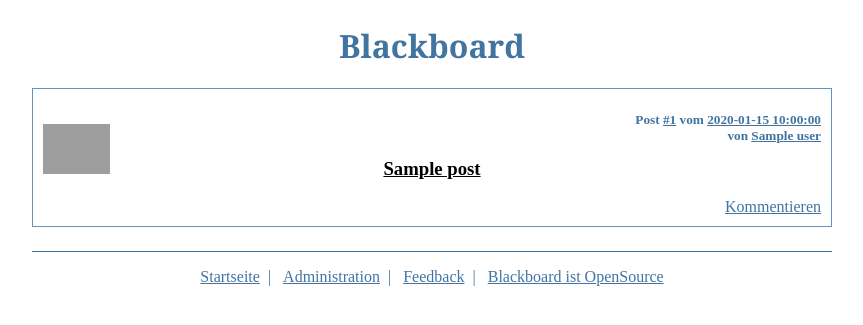
After one commit to davidnieder/blackboard, a Python web app: template templates/default/public_view.html in a window 1280 px wide. The commit adds this page. Shown: the top 325 px of the page, without its empty margins (96-959 px from the left). Run offline with Jinja, Linux system fonts and the light colour scheme; the template is opened without the code that fills it: most values are stand-ins (such as "Sample title", 1, 10 or a date in 2020); grey boxes are pictures that could not be loaded.

Commit message:
new feature: public links

```diff
--- a/database.py
+++ b/database.py
@@ -120,6 +120,9 @@ def commit( table, columnList, valueList ):
                  '(' + columnAmount + ')', valueList)
     g.db.commit()
 
+    cursor = g.db.execute('SELECT last_insert_rowid()')
+    return cursor.fetchone()
+
 def delete( table, column, condition ):
     pass
 
--- a/dbschema.sql
+++ b/dbschema.sql
@@ -41,3 +41,9 @@ create table users  (
     style string,
     template string
 );
+
+drop table if exists public_posts;
+create table public_posts   (
+    public_id string,
+    post_id string
+);
--- a/static/style/default/default.css
+++ b/static/style/default/default.css
@@ -159,6 +159,12 @@ div.post  {
     margin-top: 2px;
     border-style: none;
 }
+.post.public_link_field {
+    text-align: right;
+    border-style: none;
+    margin-left: 10px;
+    margin-right: 10px;
+}
 
 div#pagelinks   {
     clear: right;
--- a/templates/default/newpost.html
+++ b/templates/default/newpost.html
@@ -181,6 +181,10 @@
         </td>
       </tr>
   {% endif %}
+	  <tr>
+		<td></td>
+		<td>
+		  <input type="checkbox" name="public_post" id="public_post" value="1"> Diesen Eintrag als öffentlich markieren
       <tr>
         <td></td>
         <td>
--- /dev/null
+++ b/templates/default/public_view.html
@@ -0,0 +1,80 @@
+<!DOCTYPE HTML PUBLIC "-//W3C//DTD HTML 4.01//EN"
+       "http://www.w3.org/TR/html4/strict.dtd">
+
+<html>
+<head>
+  <meta http-equiv="content-type" content="text/html; charset=UTF-8">
+  <link rel="shortcut icon" type="image/x-icon" href="/static/img/favicon.ico">
+
+  <title>Blackboard</title>
+
+  <link rel="stylesheet" type="text/css" href="/static/style/{{ style }}/default.css">
+  <link rel="stylesheet" type="text/css" href="/static/style/{{ style }}/audiojs.css">
+
+  <script type="text/javascript" src="/static/script/iconanimation.js"></script>
+  <script type="text/javascript" src="/static/script/audio.js"></script>
+  <script type="text/javascript">
+    audiojs.events.ready(function() {
+    var as = audiojs.createAll(
+      {
+        useFlash: true,
+        preload: false
+      });
+    });
+  </script>
+
+</head>
+<body>
+<div id="wrapper">
+  <div id="header"><h1><a href="/">Blackboard</a></h1></div>
+
+  <div id="content">
+  {%- if post %}
+    <div class="post">
+      <h5 class="post datum">Post
+        <a href="/posts/{{ post.id }}/">#{{ post.id }}</a> vom
+        <a href="/posts/{{ post.date }}/">{{ post.date }}</a>
+      </h5>
+      <h5 class="post author">von
+        <a href="/user/{{ post.user }}/">{{ post.user }}</a>
+      </h5>
+      <div class="post icon"><a href="/posts/{{ post.contenttype }}/">
+      <img src="/static/img/{{ post.contenttype }}.png" height="50" alt="icon"></a></div>
+      <h3 class="post title">
+      <a href="/posts/{{ post.id }}/">{{ post.title }}</a></h3>
+
+    {%- if post.contenttype == 'text' %}
+      <div class="post text">{{ post.text |safe }}</div>
+
+    {%- elif post.contenttype == 'link' %}
+      <div class="post link"><a href="{{ post.url }}">{{ post.url }}</a></div>
+      <div class="post text">{{ post.text |safe }}</div>
+
+    {%- elif post.contenttype in ['video', 'audio'] %}
+      <div class="post embedded">{{ post.code |safe }}</div>
+      <div class="post text">{{ post.text |safe }}</div>
+
+    {%- elif post.contenttype == 'image' %}
+      <div class="post image"><img src="{{ post.url }}"></div>
+      <div class="post text">{{ post.text |safe }}</div>
+    {%- endif %}
+      <div class="post commentlink">
+        <a href="/posts/{{ post.id }}/#comments">Kommentieren</a>
+      </div>
+    </div>
+  {%- else %}
+    <div class="post">
+      <h3>Eintrag nicht vorhanden</h3>
+    </div>
+  {%- endif %}
+  </div>
+
+   <div id="footer">
+    <a href="/">Startseite</a>|
+    <a href="/admin/">Administration</a>|
+    <a href="#">Feedback</a>|
+    <a href="https://github.com/davidnieder/blackboard" target="_blank">Blackboard ist OpenSource</a>
+  </div>
+
+</body>
+</html>
```
Also changed, not shown: exceptions.py (+10 -0 lines), post.py (+65 -10 lines), templates/default/singlepost.html (+10 -0 lines), urls.py (+8 -0 lines), views.py (+20 -4 lines).
